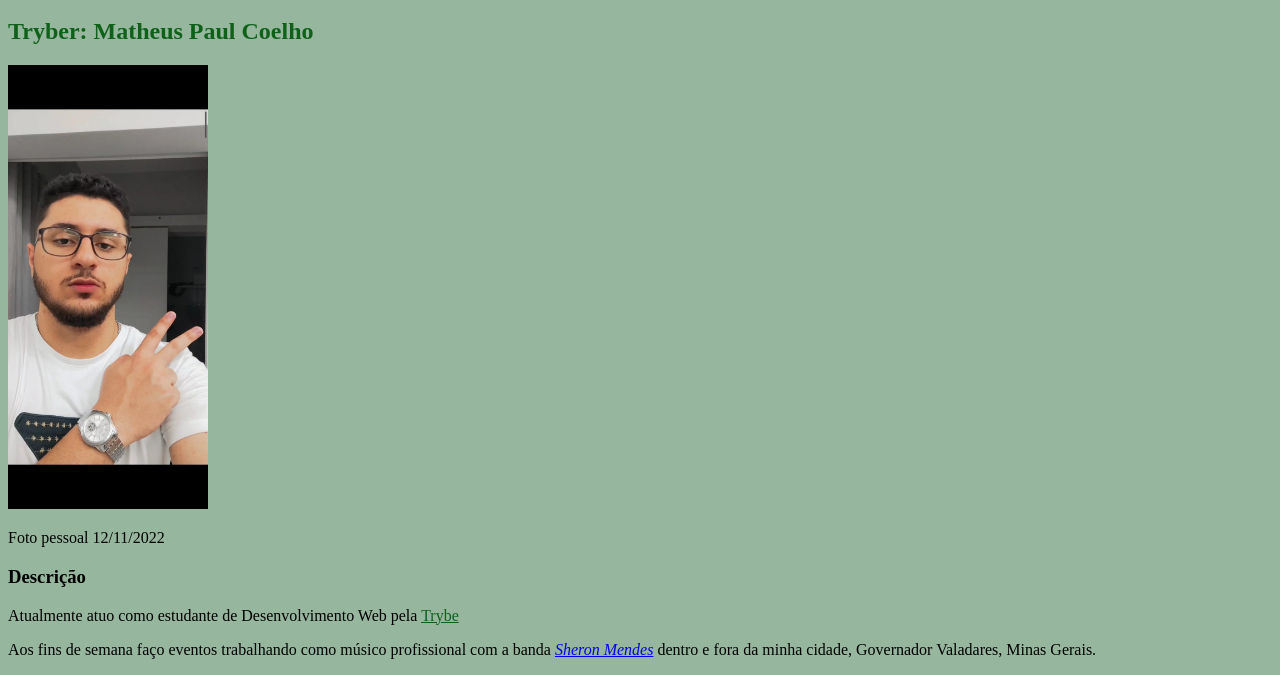
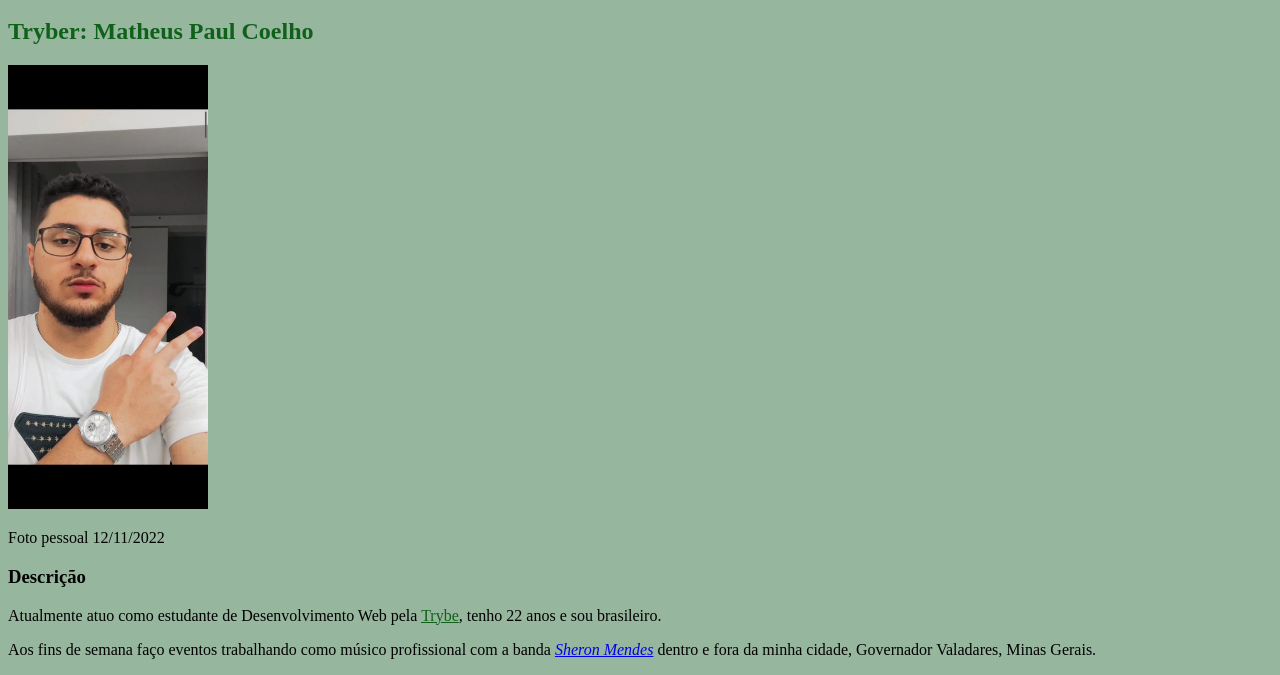
Before and after one commit to matheuspaul/matheuspaul.github.io, a plain HTML site: page index.html in a window 1280 px wide. Shown: the part 100-775 px from the top of the page. Drawn offline with Linux system fonts and the light colour scheme.

Commit message:
idade e nacionalidade

```diff
--- a/index.html
+++ b/index.html
@@ -24,7 +24,7 @@
     <img id="foto" src="Matheus.jpeg" width="200px" alt="Minha foto">
     <p>Foto pessoal 12/11/2022</p>
     <h3>Descrição</h3>
-    <p>Atualmente atuo como estudante de Desenvolvimento Web pela <a id="colorname" href="https://www.betrybe.com">Trybe</a></p>
+    <p>Atualmente atuo como estudante de Desenvolvimento Web pela <a id="colorname" href="https://www.betrybe.com">Trybe</a>, tenho 22 anos e sou brasileiro.</p>
     <p>Aos fins de semana faço eventos trabalhando como músico profissional com a banda <em><a href="https://www.instagram.com/assessoriasheronmendes?igshid=YmMyMTA2M2Y=" target="_blank">Sheron Mendes</a> </em>dentro e fora da minha cidade, Governador Valadares, Minas Gerais.
         <h2>Minhas habilidades:</h2>
         <ul>
```
